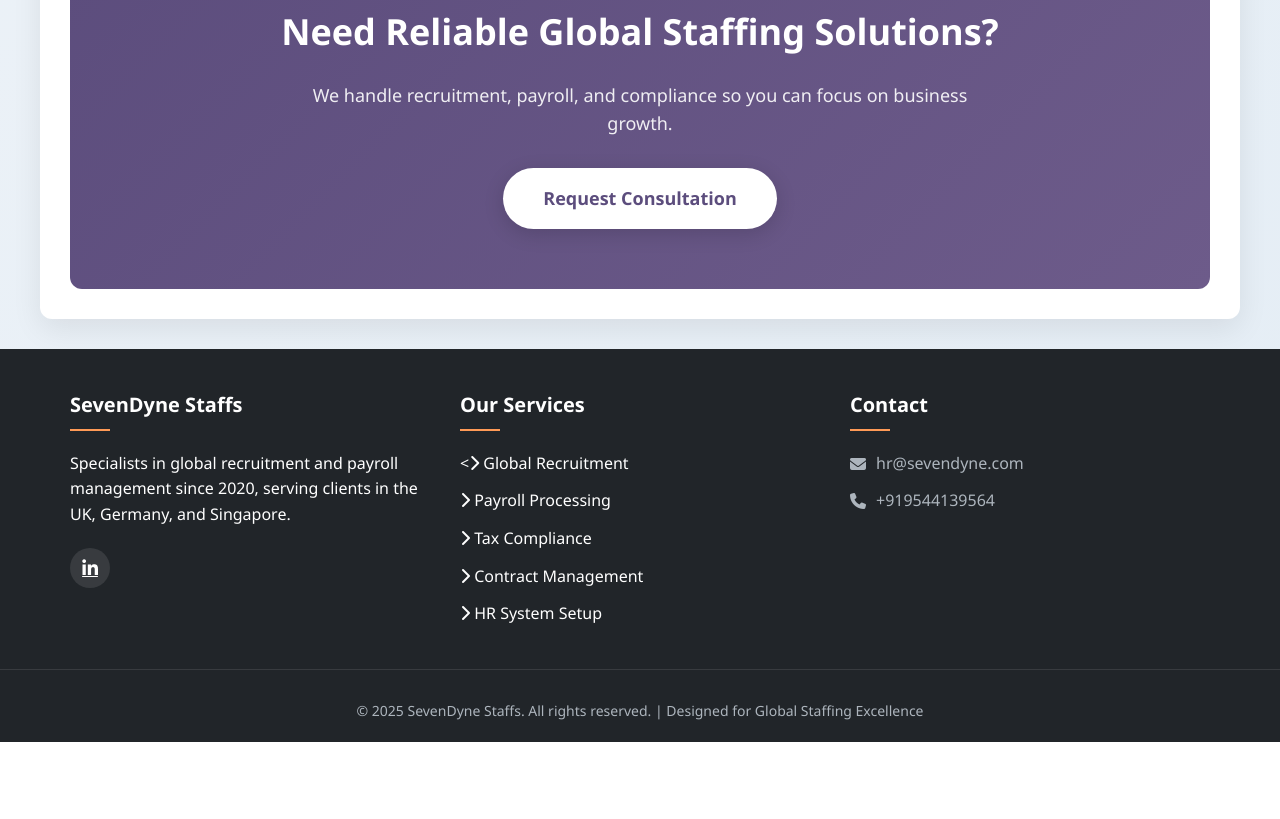
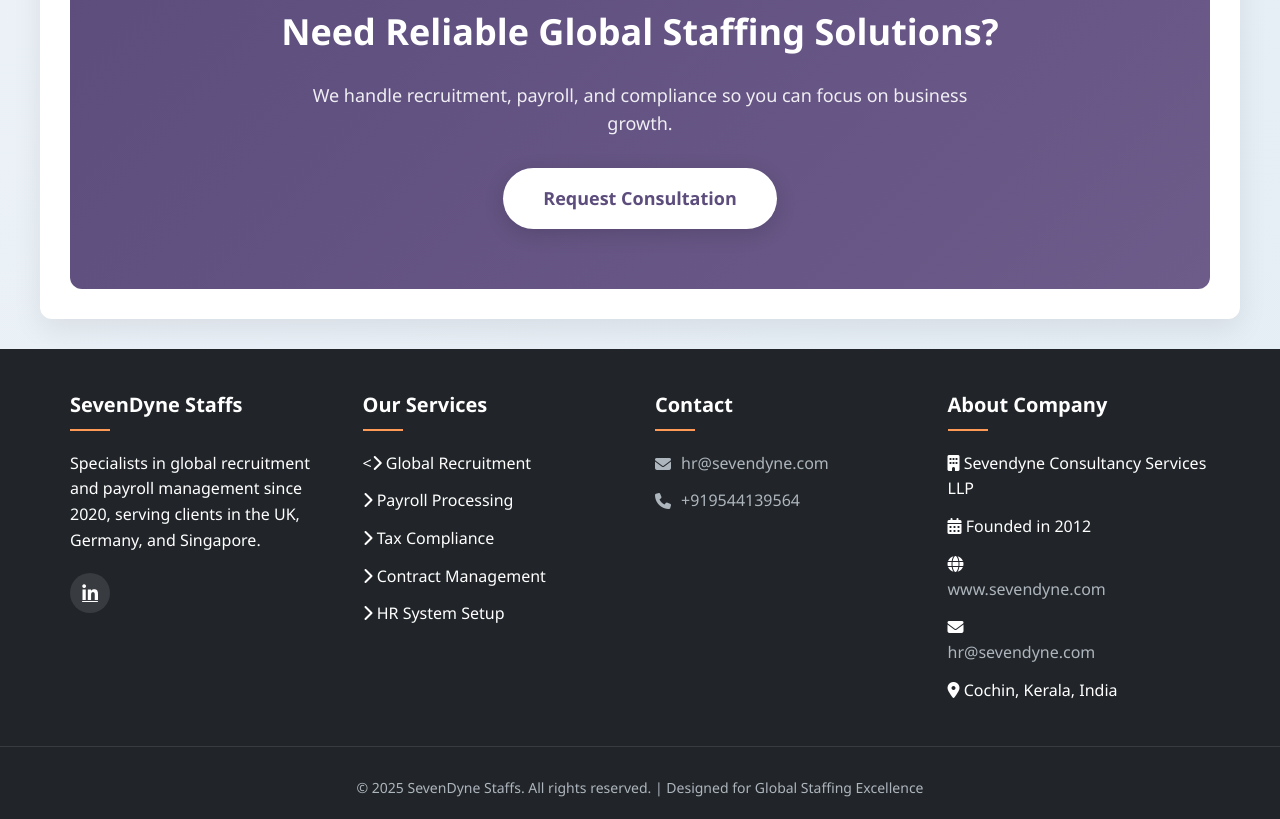
Before and after one commit to sevendyne/SevendyneStaffs, a plain HTML site: page index.html in a window 1280 px wide. Shown: the part 2940-3759 px from the top of the page. Before the commit the page ends 3682 px from the top, so only its background shows below. Drawn offline with Linux system fonts and the light colour scheme.

Commit message:
Update index.html

```diff
--- a/index.html
+++ b/index.html
@@ -1073,6 +1073,17 @@
             </ul>
         </div>
 
+         <div class="footer-column">
+            <h3>About Company</h3>
+            <ul class="footer-links">
+                <li><i class="fas fa-building"></i> Sevendyne Consultancy Services LLP</li>
+                <li><i class="fas fa-calendar-alt"></i> Founded in 2012</li>
+                <li><i class="fas fa-globe"></i> <a href="http://www.sevendyne.com">www.sevendyne.com</a></li>
+                <li><i class="fas fa-envelope"></i> <a href="mailto:hr@sevendyne.com">hr@sevendyne.com</a></li>
+                <li><i class="fas fa-map-marker-alt"></i> Cochin, Kerala, India</li>
+            </ul>
+        </div>
+
     </div>
 
     <div class="copyright">
```
